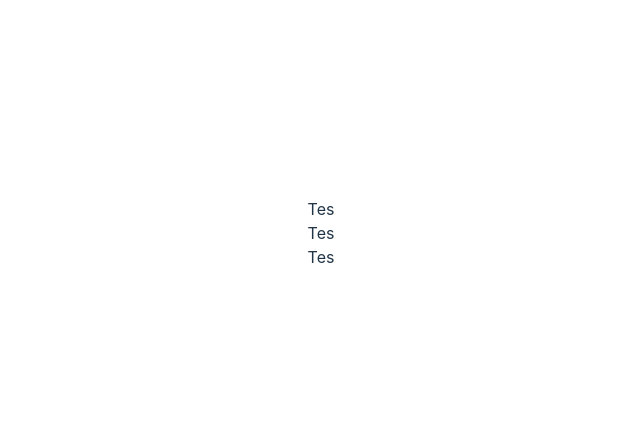
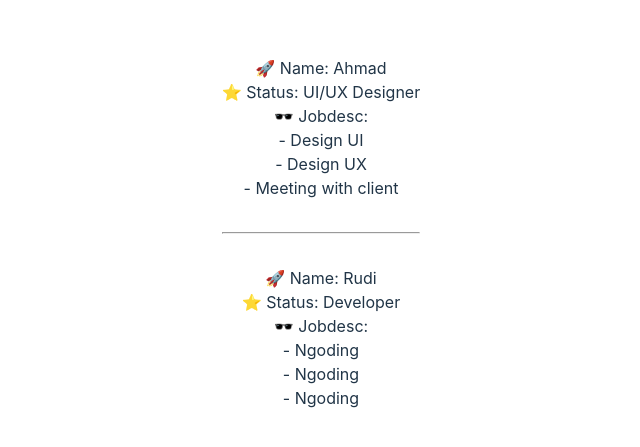
Before and after one commit to zuhdy-ev/learnReactJS, a React (Vite) app: page / in a window 1280 px wide. Shown: the part 167-614 px from the top of the page, without its empty margins (319-959 px from the left). Built offline with nearby package versions, Linux system fonts and the light colour scheme.

Commit message:
create props

```diff
--- a/src/App.jsx
+++ b/src/App.jsx
@@ -4,9 +4,11 @@ import Article from './components/Article'
 function App() {
   return (
     <>
-      <Article />
-      <Article />
-      <Article />
+      <Article name="Ahmad" status="UI/UX Designer" jobdesc={["Design UI", "Design UX", "Meeting with client"]}/>
+      <br />
+      <hr />
+      <br />
+      <Article name="Rudi" status="Developer" jobdesc={["Ngoding", "Ngoding", "Ngoding"]}/>
     </>
   )
 }
--- a/src/components/Article.jsx
+++ b/src/components/Article.jsx
@@ -1,7 +1,14 @@
-function Article() {
+function Article(props) {
   return (
     <>
-      <div>Tes</div>
+      <div>🚀 Name: {props.name}</div>
+      <div>⭐ Status: {props.status}</div>
+      <div>
+        🕶️ Jobdesc:
+        {props.jobdesc.map((e) => {
+          return <div>- {e}</div>;
+        })}
+      </div>
     </>
   );
 }
```
